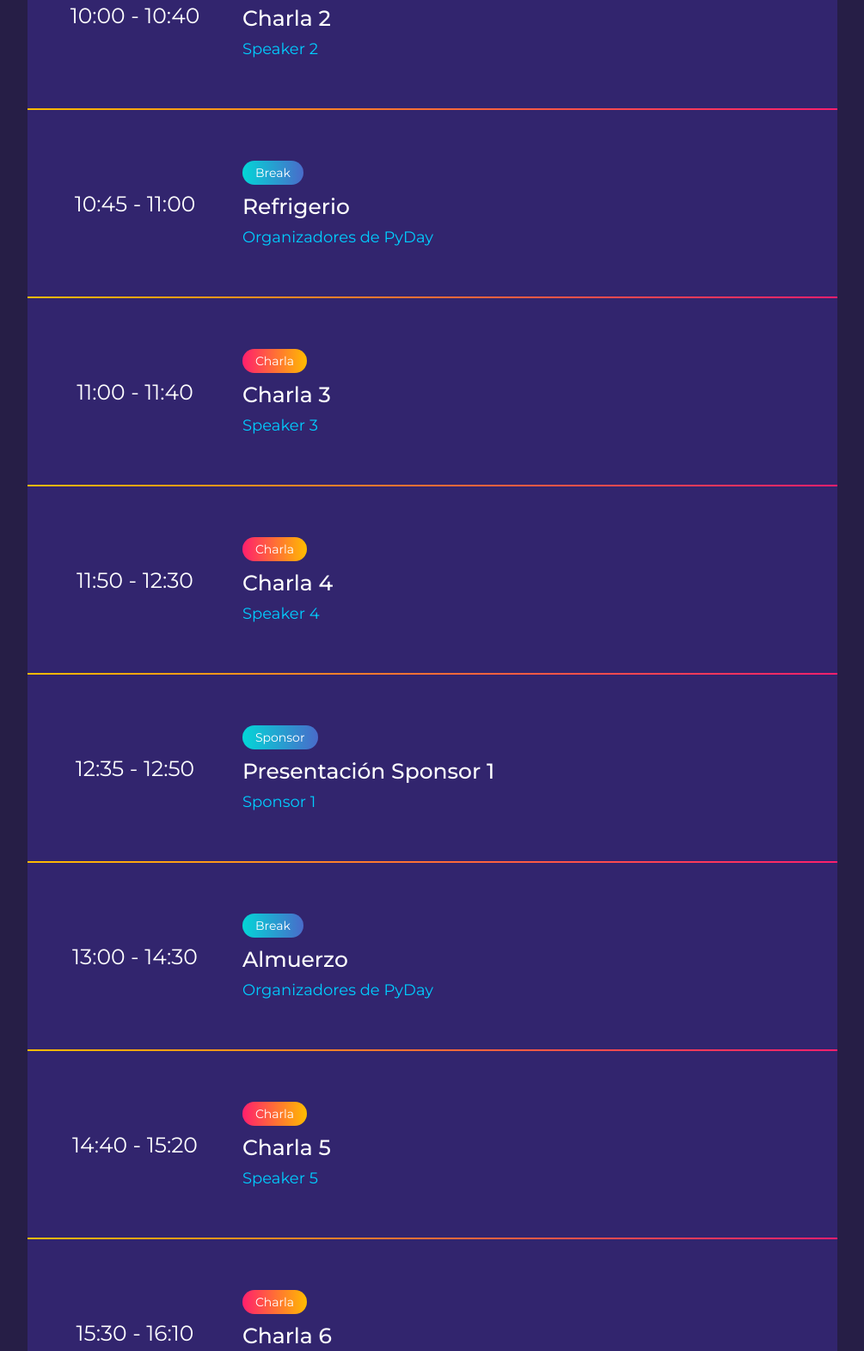
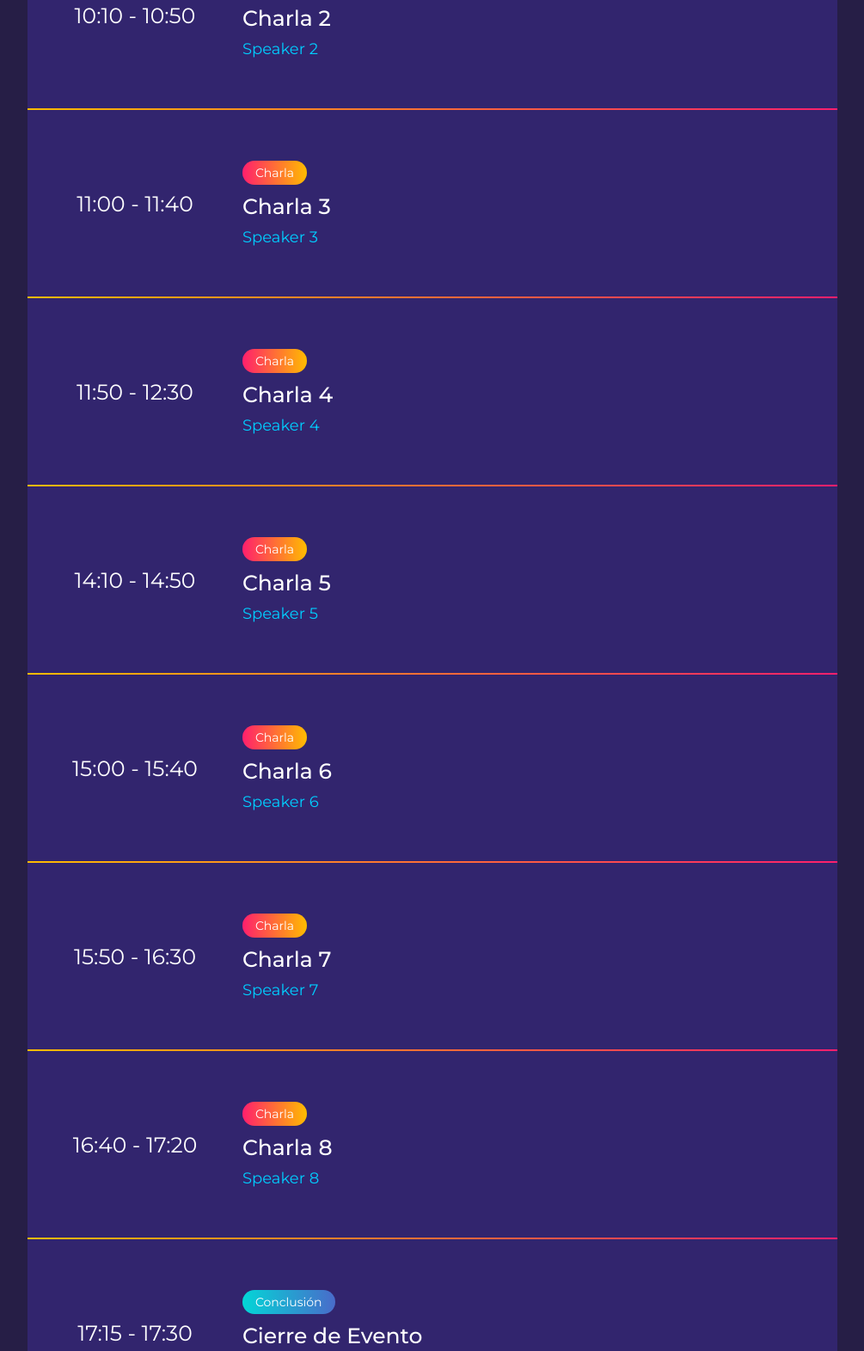
Before and after one commit to pydaycbba/PyDay2024, a React app: page / in a window 1280 px wide. Shown: the part 1657-3229 px from the top of the page at 86% size, without its empty margins (137-1142 px from the left). Built offline with nearby package versions, Linux system fonts and the light colour scheme; a web font is replaced by a local one.

Commit message:
Modificación de items en Cronograma. Se quitaron los Breaks y Sponsors del Cronograma para la primera presentación.

```diff
--- a/src/styles/index.css
+++ b/src/styles/index.css
@@ -77,6 +77,7 @@ p {
 .Content {
     height: 100vh;
     position: absolute;
+    width: 100%;
     display: flex;
     flex-direction: column;
     justify-content: center;
--- a/src/views/Home/sections/Schedule/index.js
+++ b/src/views/Home/sections/Schedule/index.js
@@ -36,17 +36,10 @@ const Schedule = () => {
                     description=""
                 />
                 <ScheduleItem
-                    time="10:00 - 10:40"
+                    time="10:10 - 10:50"
                     type="Charla"
                     title="Charla 2"
                     name="Speaker 2"
-                    description=""
-                />
-                <ScheduleItem
-                    time="10:45 - 11:00"
-                    type="Break"
-                    title="Refrigerio"
-                    name="Organizadores de PyDay"
                     description=""
                 />
                 <ScheduleItem
@@ -64,45 +57,31 @@ const Schedule = () => {
                     description=""
                 />
                 <ScheduleItem
-                    time="12:35 - 12:50"
-                    type="Sponsor"
-                    title="Presentación Sponsor 1"
-                    name="Sponsor 1"
-                    description=""
-                />
-                <ScheduleItem
-                    time="13:00 - 14:30"
-                    type="Break"
-                    title="Almuerzo"
-                    name="Organizadores de PyDay"
-                    description=""
-                />
-                <ScheduleItem
-                    time="14:40 - 15:20"
+                    time="14:10 - 14:50"
                     type="Charla"
                     title="Charla 5"
                     name="Speaker 5"
                     description=""
                 />
                 <ScheduleItem
-                    time="15:30 - 16:10"
+                    time="15:00 - 15:40"
                     type="Charla"
                     title="Charla 6"
                     name="Speaker 6"
                     description=""
                 />
                 <ScheduleItem
-                    time="16:15 - 16:30"
-                    type="Sponsor"
-                    title="Presentación Sponsor 2"
-                    name="Sponsor 2"
+                    time="15:50 - 16:30"
+                    type="Charla"
+                    title="Charla 7"
+                    name="Speaker 7"
                     description=""
                 />
                 <ScheduleItem
-                    time="16:30 - 17:10"
+                    time="16:40 - 17:20"
                     type="Charla"
-                    title="Charla 7"
-                    name="Speaker 7"
+                    title="Charla 8"
+                    name="Speaker 8"
                     description=""
                 />
                 <ScheduleItem
@@ -115,14 +94,14 @@ const Schedule = () => {
             </div>
             <div id='segundo' className={activeTab === 'segundo' ? 'tabcontent active' : 'tabcontent'}>
                 <ScheduleItem
-                    time="10:00 - 11:45"
+                    time="10:10 - 11:50"
                     type="Taller"
                     title="Taller 1"
                     name="Workshopper 1"
                     description=""
                 />
                 <ScheduleItem
-                    time="15:00 - 17:15"
+                    time="15:00 - 16:40"
                     type="Taller"
                     title="Taller 2"
                     name="Workshopper 2"
```
Also changed, not shown: 1 other file.
